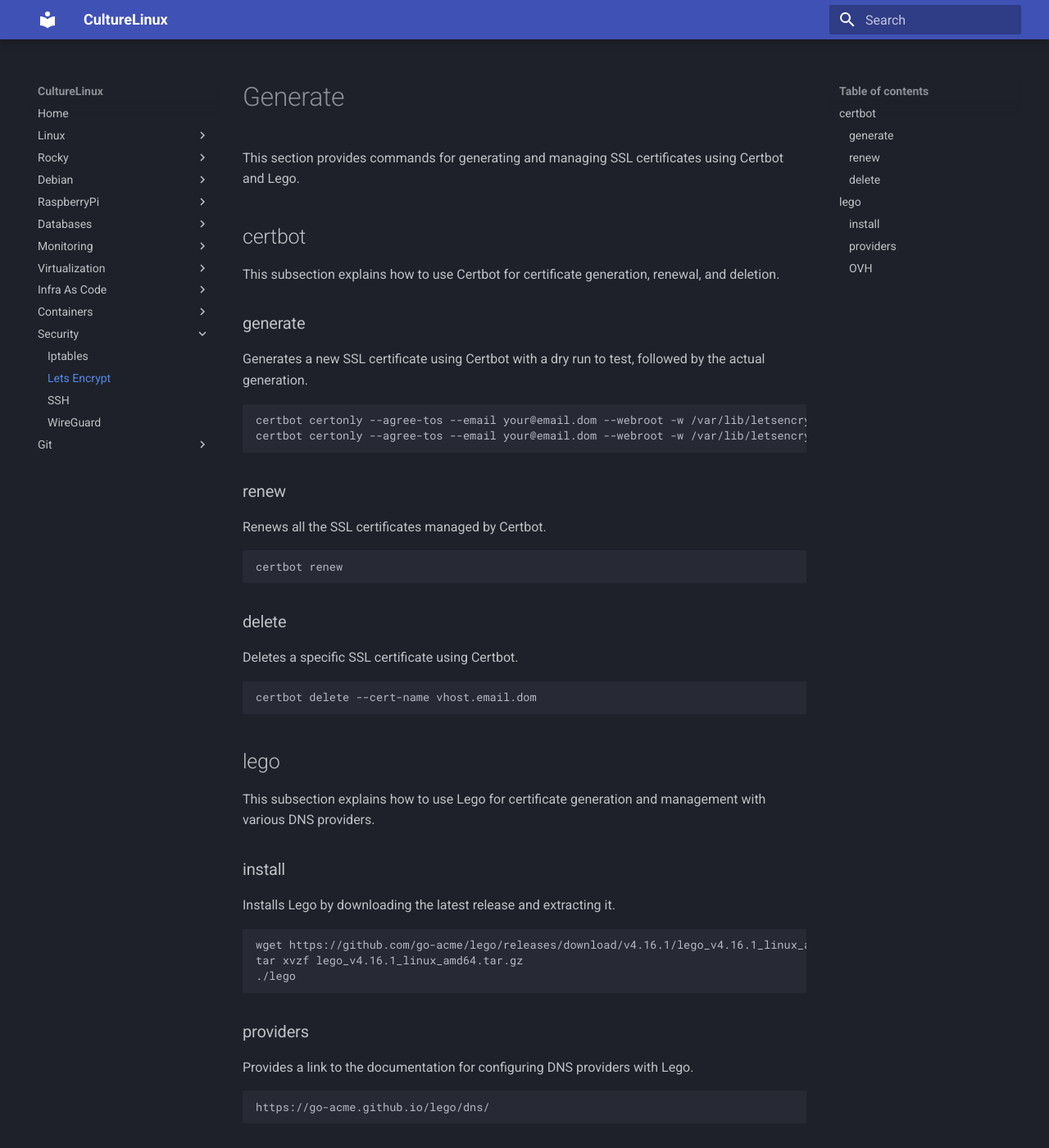
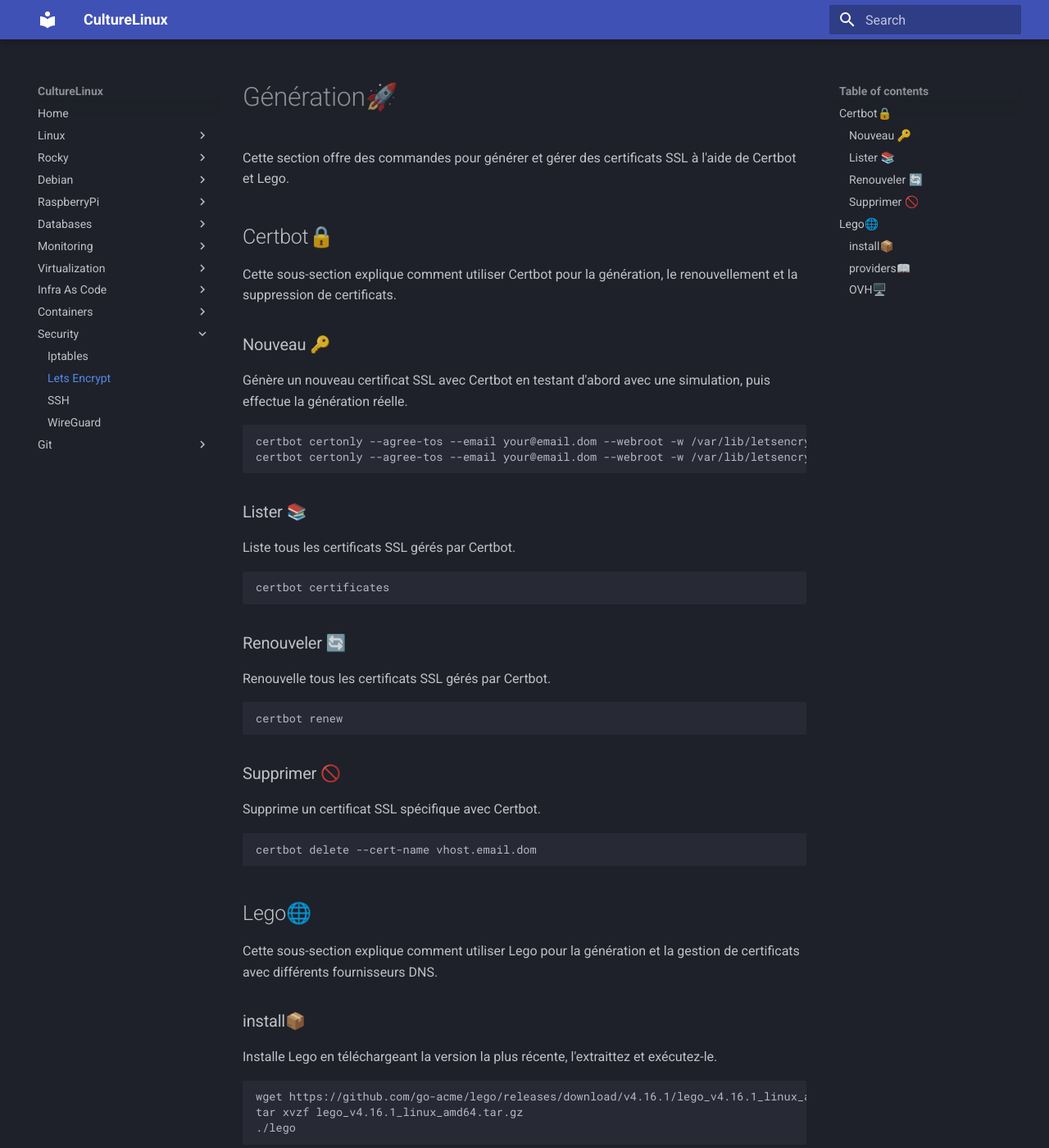
Before and after one commit to CultureLinux/doc, an MkDocs documentation site: the page built from docs/security/letsencrypt.md, in a window 1280 px wide and 1400 px high. Shown: the whole window at 82% size. Built offline with MkDocs 1.6.1 and Material for MkDocs 9.7.7, drawn with Linux system fonts in a browser that asks for light colours; some of the changed text lies outside the part shown.

Commit message:
fr sur letsencrypt

````diff
--- a/docs/security/letsencrypt.md
+++ b/docs/security/letsencrypt.md
@@ -1,47 +1,53 @@
-# Generate
-This section provides commands for generating and managing SSL certificates using Certbot and Lego.
+# Génération🚀
+Cette section offre des commandes pour générer et gérer des certificats SSL à l'aide de Certbot et Lego.
 
-## certbot
-This subsection explains how to use Certbot for certificate generation, renewal, and deletion.
+## Certbot🔒
+Cette sous-section explique comment utiliser Certbot pour la génération, le renouvellement et la suppression de certificats.
 
-### generate
-Generates a new SSL certificate using Certbot with a dry run to test, followed by the actual generation.
+### Nouveau 🔑
+Génère un nouveau certificat SSL avec Certbot en testant d'abord avec une simulation, puis effectue la génération réelle.
 ```sh
 certbot certonly --agree-tos --email your@email.dom --webroot -w /var/lib/letsencrypt/ -d vhost.email.dom --dry-run
 certbot certonly --agree-tos --email your@email.dom --webroot -w /var/lib/letsencrypt/ -d vhost.email.dom
 ```
 
-### renew
-Renews all the SSL certificates managed by Certbot.
+### Lister 📚
+Liste tous les certificats SSL gérés par Certbot.
+```sh
+certbot certificates
+```
+
+### Renouveler 🔄
+Renouvelle tous les certificats SSL gérés par Certbot.
 ```sh
 certbot renew
 ```
 
-### delete
-Deletes a specific SSL certificate using Certbot.
+### Supprimer 🚫
+Supprime un certificat SSL spécifique avec Certbot.
 ```sh
 certbot delete --cert-name vhost.email.dom
 ```
 
-## lego
-This subsection explains how to use Lego for certificate generation and management with various DNS providers.
+## Lego🌐
+Cette sous-section explique comment utiliser Lego pour la génération et la gestion de certificats avec différents fournisseurs DNS.
 
-### install
-Installs Lego by downloading the latest release and extracting it.
+### install📦
+Installe Lego en téléchargeant la version la plus récente, l'extraittez et exécutez-le.
 ```sh
 wget https://github.com/go-acme/lego/releases/download/v4.16.1/lego_v4.16.1_linux_amd64.tar.gz
 tar xvzf lego_v4.16.1_linux_amd64.tar.gz
 ./lego
 ```
 
-### providers
-Provides a link to the documentation for configuring DNS providers with Lego.
+### providers📖
+Fournit un lien vers la documentation pour configurer les fournisseurs DNS avec Lego.
 ```sh
 https://go-acme.github.io/lego/dns/
 ```
 
-### OVH
-Shows how to configure and use Lego with the OVH DNS provider.
+### OVH🖥️
+Montre comment configurer et utiliser Lego avec le fournisseur DNS OVH.
 ```sh
 export OVH_APPLICATION_KEY=xxxxxxxxxxx
 export OVH_APPLICATION_SECRET=xxxxxxxxxxxxxxxxxxxxxxx
````
